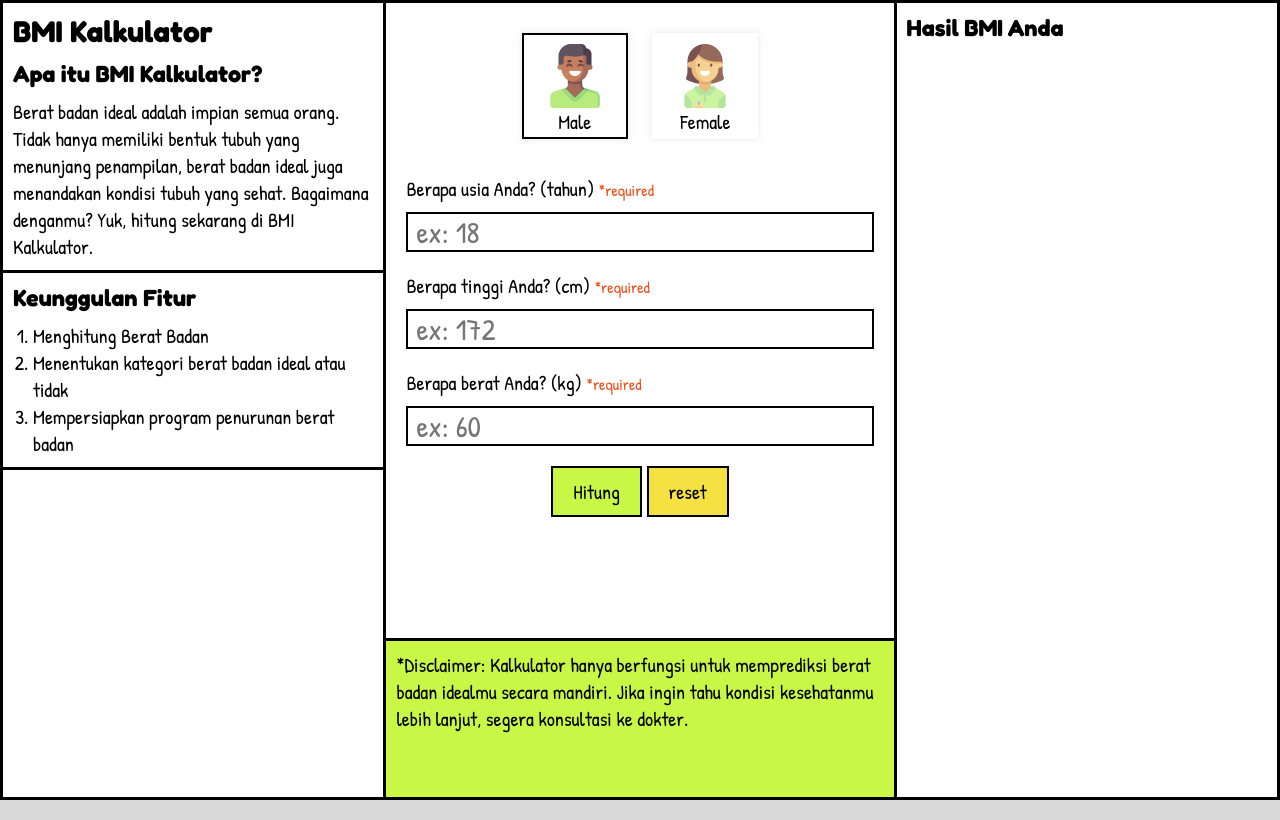
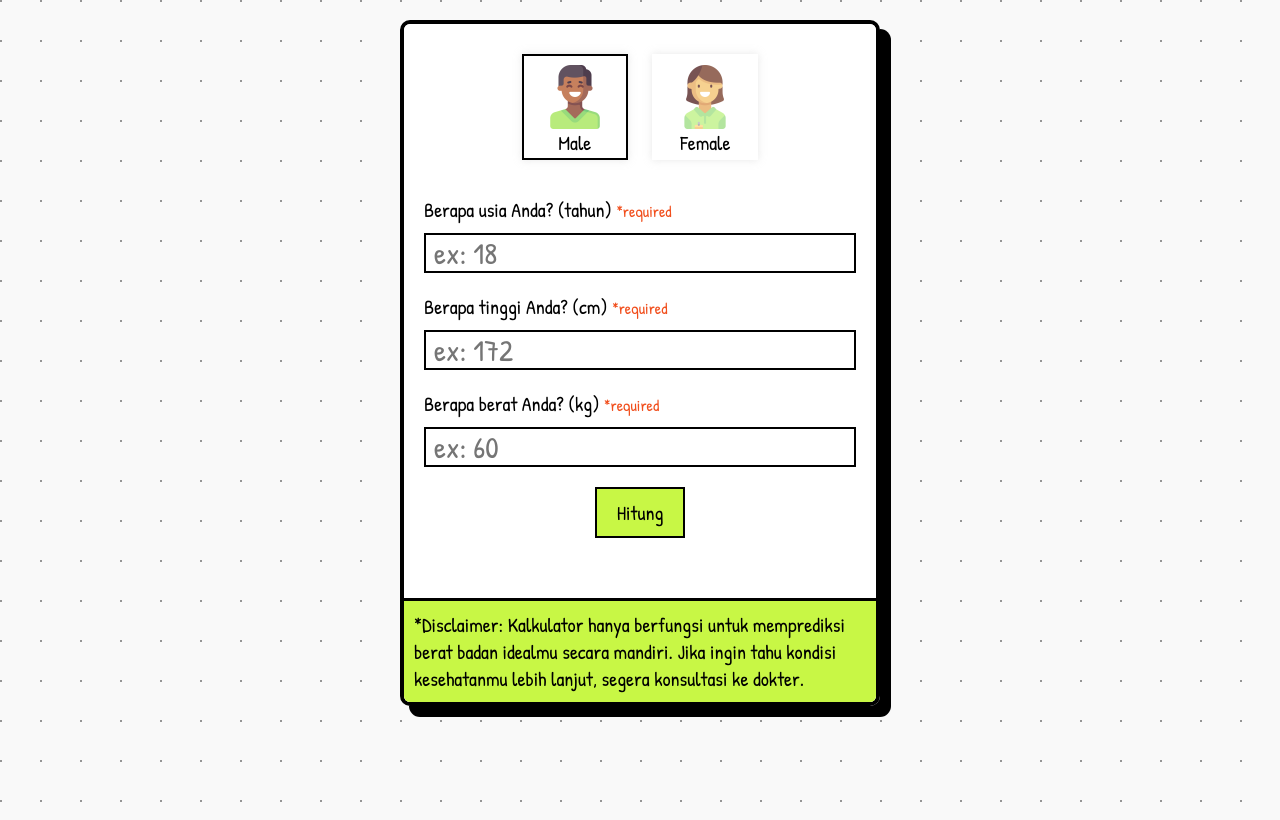
Before and after one commit to revou-fundamental-course/10-jul-23-mikuah, a plain HTML site: page index.html in a window 1280 px wide. Drawn offline with Linux system fonts and the light colour scheme.

Commit message:
redesign ui

```diff
--- a/css/style.css
+++ b/css/style.css
@@ -12,7 +12,7 @@
   --font-sans: "Patrick Hand", cursive;
   --color-white: #fff;
   --color-black: #000;
-  --color-neutral: #d9d9d9;
+  --color-neutral: #f9f9f9;
   --color-1: #17aa52;
   --color-2: #96c93e;
   --color-3: #f5e141;
@@ -53,7 +53,7 @@ span {
 }
 
 body {
-  height: 100vh;
+  min-height: 100vh;
   background-color: var(--color-neutral);
   background-image: radial-gradient(rgba(0, 0, 0, 0.4) 1px, transparent 0);
   background-size: 40px 40px;
@@ -61,31 +61,21 @@ body {
 }
 
 .container {
-  margin: auto;
+  margin: 1rem auto;
+  max-width: 480px;
   height: 100%;
-  display: flex;
-  flex-direction: row;
   overflow: hidden;
-}
-
-.aside {
-  background-color: var(--color-white);
-  flex: 1.5;
-  border: 3px solid var(--color-black);
-}
-
-.left-side {
-  border-right: none;
+  border: 4px solid var(--color-black);
+  border-radius: 0.5rem;
+  box-shadow: 10px 10px 0px 1px var(--color-black);
 }
 
 .intro {
   padding: 0.5rem;
-  border-bottom: 3px solid var(--color-black);
 }
 
 .feature {
   padding: 0.5rem;
-  border-bottom: 3px solid var(--color-black);
 }
 
 .feature ol {
@@ -97,12 +87,11 @@ body {
   display: flex;
   flex-direction: column;
   background-color: var(--color-white);
-  border: 3px solid var(--color-black);
 }
 
 .main-content {
   padding: 1rem;
-  height: 80%;
+  height: 100%;
   /* flex-shrink: 0; */
 }
 
@@ -156,10 +145,6 @@ button:hover {
 
 .form-btn {
   text-align: center;
-}
-
-.reset-btn {
-  background-color: var(--color-3);
 }
 
 .main-container {
@@ -247,12 +232,12 @@ button:hover {
   padding: 0.5rem;
 }
 
-.right-side {
-  border-left: none;
+.bmi-result {
+  padding: 0.5rem;
 }
 
-.bmi-result {
-  padding: 0.5rem;
+.res-title {
+  text-align: center;
 }
 
 .main-res {
@@ -264,6 +249,16 @@ button:hover {
   font-size: 3rem;
 }
 
+.suggest {
+  margin-bottom: 1rem;
+}
+
 .suggest-list {
   padding-left: 1rem;
 }
+
+.reset-btn {
+  background-color: var(--color-3);
+  display: none;
+  margin: auto;
+}
--- a/index.html
+++ b/index.html
@@ -8,31 +8,9 @@
   </head>
   <body>
     <div class="container">
-      <div class="aside left-side">
-        <div class="intro">
-          <h2>BMI Kalkulator</h2>
-          <h3>Apa itu BMI Kalkulator?</h3>
-          <p>
-            Berat badan ideal adalah impian semua orang. Tidak hanya memiliki
-            bentuk tubuh yang menunjang penampilan, berat badan ideal juga
-            menandakan kondisi tubuh yang sehat. Bagaimana denganmu? Yuk, hitung
-            sekarang di BMI Kalkulator.
-          </p>
-        </div>
-
-        <div class="feature">
-          <h3>Keunggulan Fitur</h3>
-          <ol>
-            <li>Menghitung Berat Badan</li>
-            <li>Menentukan kategori berat badan ideal atau tidak</li>
-            <li>Mempersiapkan program penurunan berat badan</li>
-          </ol>
-        </div>
-      </div>
-
       <div class="main">
         <div class="main-content">
-          <div class="bmi-cal">
+          <div class="bmi-cal" id="bmi-cal">
             <div class="gender form-group">
               <div class="main-container">
                 <div class="radio-genders">
@@ -110,24 +88,10 @@
             <div class="action">
               <div class="message" id="message"></div>
               <button class="submit-btn" id="calculate">Hitung</button>
-              <button class="reset-btn" id="reset">reset</button>
             </div>
           </div>
-        </div>
-        <div class="main-footer">
-          <p>
-            *Disclaimer: Kalkulator hanya berfungsi untuk memprediksi berat
-            badan idealmu secara mandiri. Jika ingin tahu kondisi kesehatanmu
-            lebih lanjut, segera konsultasi ke dokter.
-          </p>
-        </div>
-      </div>
-
-      <div class="aside right-side">
-        <div class="right-container">
           <div class="bmi-result">
-            <div class="res-title">
-              <h3>Hasil BMI Anda</h3>
+            <div class="res-title" id="res-title">
             </div>
             <div class="main-res">
               <div class="for-gender" id="for-gender"></div>
@@ -176,7 +140,17 @@
                 </ul>
               </div>
             </div>
+            <div class="action">
+              <button class="reset-btn" id="reset">Kembali</button>
+            </div>
           </div>
+        </div>
+        <div class="main-footer">
+          <p>
+            *Disclaimer: Kalkulator hanya berfungsi untuk memprediksi berat
+            badan idealmu secara mandiri. Jika ingin tahu kondisi kesehatanmu
+            lebih lanjut, segera konsultasi ke dokter.
+          </p>
         </div>
       </div>
     </div>
--- a/js/script.js
+++ b/js/script.js
@@ -4,6 +4,8 @@ const weightInput = document.getElementById("weight");
 const heightInput = document.getElementById("height");
 const genderInput = document.querySelectorAll('input[name="gender"]');
 const validatedInputs = document.querySelectorAll('input[type="number"]');
+const bmiCal = document.getElementById("bmi-cal");
+const resultTitle = document.getElementById("res-title");
 const resultNum = document.getElementById("res-num");
 const resultText = document.getElementById("res-text");
 const resultSubText = document.getElementById("res-sub-text");
@@ -82,7 +84,12 @@ function CalculateBMI() {
     max = 24.9 * height * height;
   }
 
+  //
+  bmiCal.style.display = "none";
+  resetBtn.style.display = "block";
+
   //display result text
+  resultTitle.innerHTML = `<h3>Hasil BMI Anda</h3>`;
   resultNum.textContent = `${bmi.toFixed(1)}`; // Display the BMI value
 
   if (bmi < 18.5) {
```
